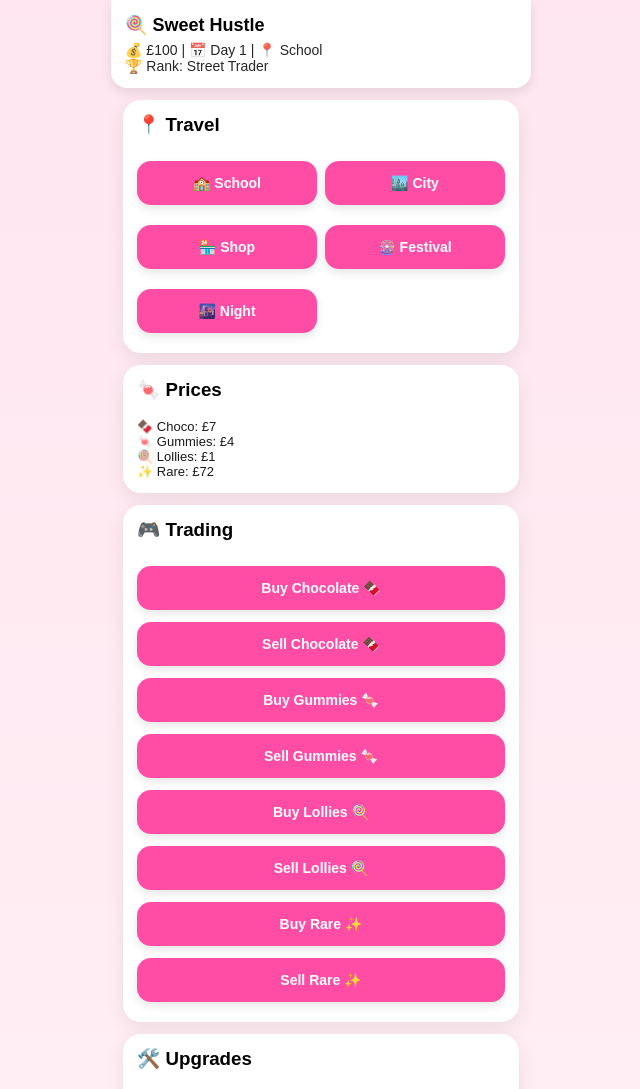
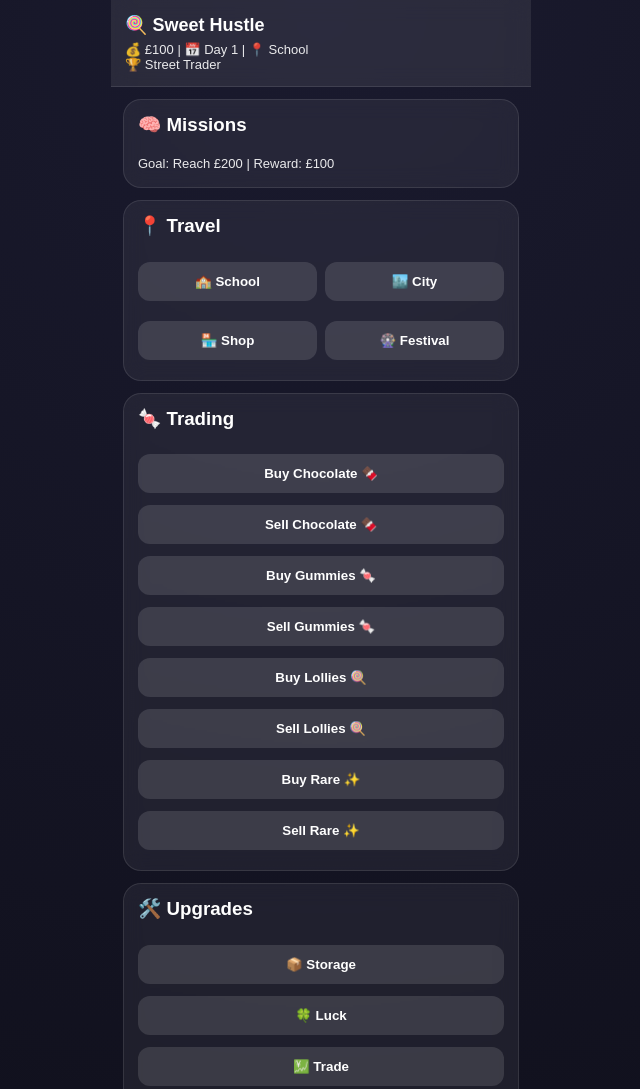
Before and after one commit to jpirwins-hash/Sweet-hustle-2, a plain HTML site: page index.html in a window 1280 px wide. Shown: the top 1089 px of the page, without its empty margins (319-959 px from the left). Drawn offline with Linux system fonts and the light colour scheme.

Commit message:
Refactor index.html for UI enhancements and missions
Updated styles to improve UI and added mission feature.

```diff
--- a/index.html
+++ b/index.html
@@ -1,34 +1,32 @@
 <!DOCTYPE html>
 <html>
 <head>
-  <title>Sweet Hustle v4.2</title>
+  <title>Sweet Hustle v4.4</title>
 
   <style>
     body {
       margin: 0;
       font-family: Arial;
-      background: linear-gradient(180deg, #ffe6f0, #fff0f5);
+      background: radial-gradient(circle at top, #1a1a2e, #0f0f1a);
+      color: white;
       display: flex;
       justify-content: center;
     }
 
-    /* PHONE CONTAINER (important upgrade) */
     .game {
       width: 100%;
       max-width: 420px;
-      padding-bottom: 20px;
+      padding-bottom: 30px;
     }
 
     /* TOP HUD */
     .header {
       position: sticky;
       top: 0;
-      background: white;
+      background: rgba(255,255,255,0.08);
+      backdrop-filter: blur(10px);
       padding: 14px;
-      box-shadow: 0 4px 12px rgba(0,0,0,0.1);
-      z-index: 10;
-      border-bottom-left-radius: 16px;
-      border-bottom-right-radius: 16px;
+      border-bottom: 1px solid rgba(255,255,255,0.1);
     }
 
     .title {
@@ -38,43 +36,42 @@
     }
 
     .hud {
-      font-size: 14px;
-      opacity: 0.85;
+      font-size: 13px;
+      opacity: 0.9;
     }
 
-    /* CARDS */
+    /* GLASS CARDS */
     .box {
-      background: white;
+      background: rgba(255,255,255,0.06);
+      backdrop-filter: blur(10px);
       margin: 12px;
       padding: 14px;
       border-radius: 18px;
-      box-shadow: 0 6px 20px rgba(0,0,0,0.08);
+      border: 1px solid rgba(255,255,255,0.1);
     }
 
     h3 {
       margin-top: 0;
     }
 
-    /* BUTTONS */
+    /* BUTTONS (neutral game style) */
     button {
       width: 100%;
-      padding: 14px;
+      padding: 12px;
       margin: 6px 0;
       border: none;
-      border-radius: 14px;
-      background: #ff4da6;
+      border-radius: 12px;
+      background: rgba(255,255,255,0.12);
       color: white;
       font-weight: bold;
-      font-size: 14px;
-      box-shadow: 0 4px 10px rgba(0,0,0,0.1);
     }
 
     button:active {
       transform: scale(0.98);
     }
 
-    .good { background: #2ecc71; }
-    .bad { background: #e74c3c; }
+    .good { background: rgba(46, 204, 113, 0.6); }
+    .bad { background: rgba(231, 76, 60, 0.6); }
 
     .grid {
       display: grid;
@@ -82,10 +79,12 @@
       gap: 8px;
     }
 
-    .small {
+    .mission {
       font-size: 13px;
       opacity: 0.9;
+      line-height: 1.4;
     }
+
   </style>
 </head>
 
@@ -101,8 +100,13 @@
       📍 <span id="location"></span>
     </div>
     <div class="hud">
-      🏆 Rank: <span id="rank"></span>
+      🏆 <span id="rank"></span>
     </div>
+  </div>
+
+  <div class="box">
+    <h3>🧠 Missions</h3>
+    <div class="mission" id="missionText"></div>
   </div>
 
   <div class="box">
@@ -112,22 +116,11 @@
       <button onclick="travel('City')">🏙️ City</button>
       <button onclick="travel('Shop')">🏪 Shop</button>
       <button onclick="travel('Festival')">🎡 Festival</button>
-      <button onclick="travel('Night')">🌆 Night</button>
     </div>
   </div>
 
   <div class="box">
-    <h3>🍬 Prices</h3>
-    <div class="small">
-      🍫 Choco: £<span id="choc"></span><br>
-      🍬 Gummies: £<span id="gum"></span><br>
-      🍭 Lollies: £<span id="lol"></span><br>
-      ✨ Rare: £<span id="rare"></span>
-    </div>
-  </div>
-
-  <div class="box">
-    <h3>🎮 Trading</h3>
+    <h3>🍬 Trading</h3>
 
     <button onclick="buy('choc')">Buy Chocolate 🍫</button>
     <button onclick="sell('choc')">Sell Chocolate 🍫</button>
@@ -144,9 +137,9 @@
 
   <div class="box">
     <h3>🛠️ Upgrades</h3>
-    <button onclick="upgrade('storage')">📦 Storage Upgrade (£200)</button>
-    <button onclick="upgrade('luck')">🍀 Luck Upgrade (£300)</button>
-    <button onclick="upgrade('trade')">💹 Trade Upgrade (£400)</button>
+    <button onclick="upgrade('storage')">📦 Storage</button>
+    <button onclick="upgrade('luck')">🍀 Luck</button>
+    <button onclick="upgrade('trade')">💹 Trade</button>
   </div>
 
   <div class="box">
@@ -162,120 +155,108 @@ let money = 100;
 let day = 1;
 let locationName = "School";
 let rank = "Street Trader";
-let storage = 10;
 
 let inventory = { choc: 0, gum: 0, lol: 0, rare: 0 };
-
 let prices = { choc: 10, gum: 5, lol: 3, rare: 50 };
 
-function rand(min, max) {
-  return Math.floor(Math.random() * (max - min + 1)) + min;
+let mission = {
+  text: "Make £200",
+  reward: 100,
+  target: 200
+};
+
+function rand(min,max){
+  return Math.floor(Math.random()*(max-min+1))+min;
 }
 
-function marketModifier(loc) {
-  if (loc === "School") return 0.8;
-  if (loc === "City") return 1.1;
-  if (loc === "Shop") return 0.9;
-  if (loc === "Festival") return 1.6;
-  if (loc === "Night") return 1.8;
+function marketModifier(loc){
+  if(loc==="School") return 0.8;
+  if(loc==="City") return 1.1;
+  if(loc==="Shop") return 0.9;
+  if(loc==="Festival") return 1.6;
   return 1;
 }
 
-function updatePrices() {
+/* PRICE SYSTEM */
+function updatePrices(){
   let mod = marketModifier(locationName);
 
-  prices.choc = Math.max(1, rand(5, 15) * mod);
-  prices.gum = Math.max(1, rand(2, 10) * mod);
-  prices.lol = Math.max(1, rand(1, 8) * mod);
-  prices.rare = Math.max(10, rand(30, 120) * mod);
-
-  events();
+  prices.choc = Math.max(1, rand(5,15)*mod);
+  prices.gum = Math.max(1, rand(2,10)*mod);
+  prices.lol = Math.max(1, rand(1,8)*mod);
+  prices.rare = Math.max(10, rand(30,120)*mod);
 }
 
-function events() {
-  let r = Math.random();
+/* MISSIONS */
+function updateMission(){
+  if(money >= mission.target){
+    money += mission.reward;
+    mission.target += 300;
+    mission.reward += 50;
 
-  if (r < 0.10) {
-    alert("🍫 Chocolate craze!");
-    prices.choc *= 2;
-  } else if (r < 0.18) {
-    money -= 20;
-  } else if (r < 0.25) {
-    money += 80;
-  } else if (r < 0.30) {
-    prices.choc *= 0.5;
-    prices.gum *= 0.5;
-    prices.lol *= 0.5;
-    prices.rare *= 0.5;
+    alert("🎯 Mission Complete! Reward given!");
   }
+
+  document.getElementById("missionText").innerText =
+    "Goal: Reach £" + mission.target +
+    " | Reward: £" + mission.reward;
 }
 
-function inventoryTotal() {
-  return inventory.choc + inventory.gum + inventory.lol + inventory.rare;
+/* GAME ACTIONS */
+function buy(item){
+  if(money >= prices[item]){
+    money -= prices[item];
+    inventory[item]++;
+  }
+  updateUI();
 }
 
-function buy(item) {
-  if (inventoryTotal() >= storage) return alert("No space!");
-
-  if (money >= prices[item]) {
-    money -= prices[item];
-    inventory[item]++;
-    updateUI();
+function sell(item){
+  if(inventory[item] > 0){
+    money += prices[item];
+    inventory[item]--;
   }
+  updateUI();
 }
 
-function sell(item) {
-  if (inventory[item] > 0) {
-    money += prices[item];
-    inventory[item]--;
-    updateUI();
-  }
-}
-
-function travel(loc) {
+function travel(loc){
   locationName = loc;
   updatePrices();
   updateUI();
 }
 
-function upgrade(type) {
-  if (type === "storage" && money >= 200) {
-    money -= 200;
-    storage += 5;
-  }
-
-  if (type === "luck" && money >= 300) money -= 300;
-  if (type === "trade" && money >= 400) money -= 400;
-
+function upgrade(type){
+  if(type==="storage" && money>=200) money-=200;
+  if(type==="luck" && money>=300) money-=300;
+  if(type==="trade" && money>=400) money-=400;
   updateUI();
 }
 
-function nextDay() {
+function nextDay(){
   day++;
 
   updatePrices();
 
-  if (money > 5000) rank = "Sweet King";
-  else if (money > 2000) rank = "Dealer";
-  else if (money > 500) rank = "Trader";
+  if(money>5000) rank="Sweet King";
+  else if(money>2000) rank="Dealer";
+  else if(money>500) rank="Trader";
 
+  updateMission();
   updateUI();
 }
 
-function resetGame() {
+function resetGame(){
   location.reload();
 }
 
-function updateUI() {
+/* UI */
+function updateUI(){
   document.getElementById("money").innerText = Math.floor(money);
   document.getElementById("day").innerText = day;
   document.getElementById("location").innerText = locationName;
   document.getElementById("rank").innerText = rank;
 
-  document.getElementById("choc").innerText = Math.floor(prices.choc);
-  document.getElementById("gum").innerText = Math.floor(prices.gum);
-  document.getElementById("lol").innerText = Math.floor(prices.lol);
-  document.getElementById("rare").innerText = Math.floor(prices.rare);
+  updateMission();
 }
 
 updatePrices();
```
